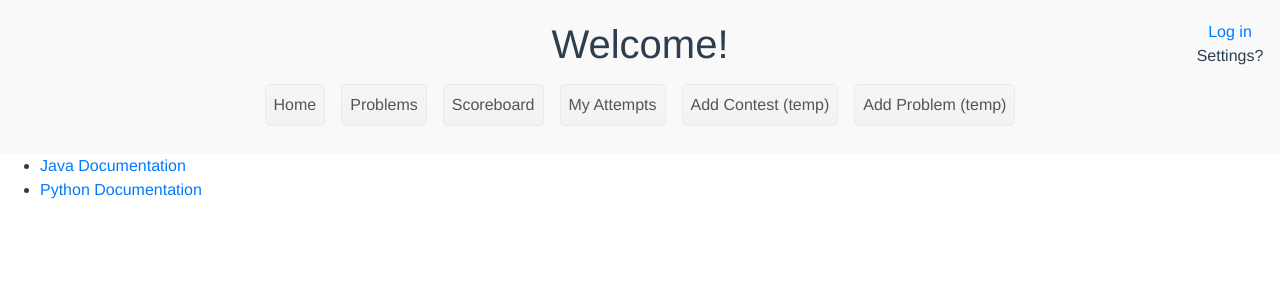
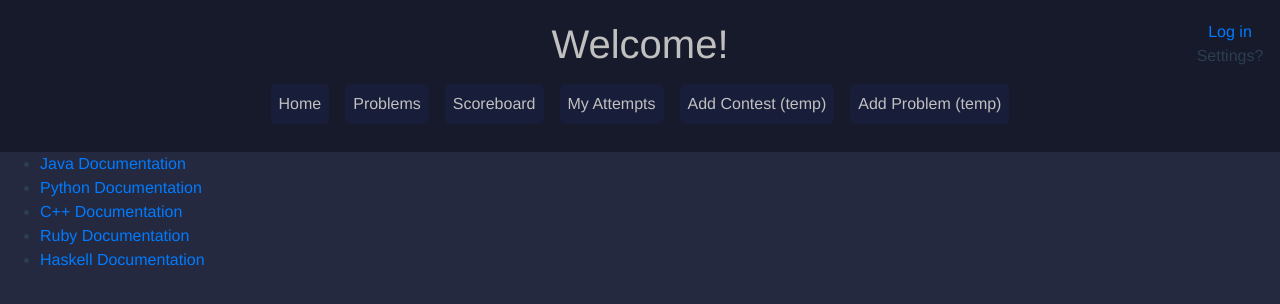
Before and after one commit to Addisonbean/Contest, a Vue app in the folder client/: page / in a window 1280 px wide. Shown: the top 304 px of the page. Built offline with nearby package versions, Linux system fonts and the light colour scheme; no server answers.

Commit message:
applied color scheme

```diff
--- a/client/src/App.vue
+++ b/client/src/App.vue
@@ -25,4 +25,14 @@ export default {
 	text-align: center;
 	color: #2c3e50;
 }
+html {
+    height: 100%;
+}
+body {
+    height: 100%;
+    margin: 0;
+    background-repeat: no-repeat;
+    background-attachment: fixed;
+	background: #242940 ;
+}
 </style>
--- a/client/src/components/Header.vue
+++ b/client/src/components/Header.vue
@@ -55,7 +55,7 @@ export default {
 
 <style scoped>
 header {
-	background-color: #f9f9f9;
+	background-color: #161A2A ;
 	padding: 20px 0;
 	display: flex;
 	content-justify: space-between;
@@ -75,18 +75,17 @@ header {
 }
 
 .nav-item {
-	background: linear-gradient(0deg, rgb(243, 243, 243) 0%, rgb(245, 245, 245) 100%);
+	background: #181D39 ;
 	border-radius: 5px;
 	margin: 0 8px;
-	border: 1px solid #eaeaea;
 }
 
 .nav-item:hover {
-	background: linear-gradient(0deg, rgb(243, 243, 243) 0%, rgb(228, 228, 228) 100%);
+	background: #161A2A ;
 }
 
 .nav-link {
-	color: #555;
+	color: #C0C0C0 ;
 	position: relative;
 }
 
@@ -96,4 +95,8 @@ header {
 
 .manage-session {
 }
+
+h1{
+	color: #C0C0C0 ;
+}
 </style>
--- a/client/src/pages/Home.vue
+++ b/client/src/pages/Home.vue
@@ -3,6 +3,9 @@
 		<ul>
 			<li><a href ="/docs/javaDoc/index.html" target = "_blank">Java Documentation</a></li>
 			<li><a href ="/docs/pythonDoc/index.html" target = "_blank">Python Documentation</a></li>
+			<li><a href ="/docs/c++Doc/reference/en/index.html" target = "_blank">C++ Documentation</a></li>
+			<li><a href ="/docs/rubyDoc/ruby_2_7_0_core/index.html" target = "_blank">Ruby Documentation</a></li>
+			<li><a href ="/docs/haskellDoc/html/index.html" target = "_blank">Haskell Documentation</a></li>
 		</ul>
 	</div>
 </template>
```
